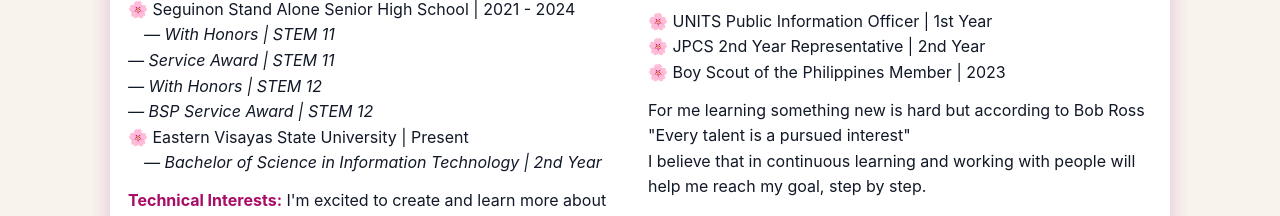
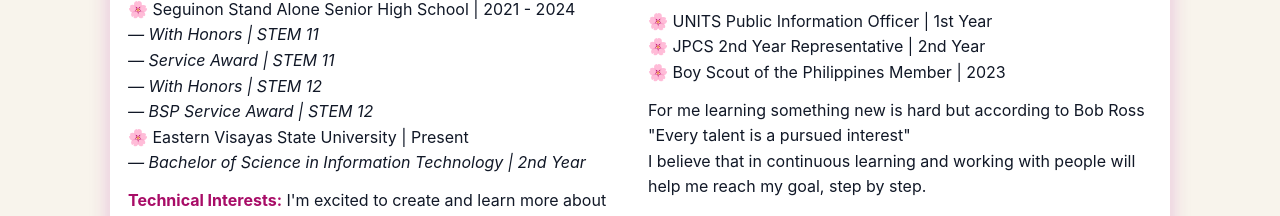
Before and after one commit to shashawon/shashawon.github.io, a plain HTML site: page index.html in a window 1280 px wide. Shown: the part 565-781 px from the top of the page. Drawn offline with nearby package versions, Linux system fonts and the light colour scheme.

Commit message:
fixed <em> tag

```diff
--- a/index.html
+++ b/index.html
@@ -75,14 +75,14 @@
                 🌸 Albuera North Central School | 2012 - 2018<br>
                 🌸 Dr. Geronimo B. Zaldivar Memorial School of Fisheries | 2018 - 2021<br>
                 🌸 Seguinon Stand Alone Senior High School | 2021 - 2024<br>
-                <em style="margin-left:16px">
+                <em>
                   — With Honors | STEM 11<br>
                   — Service Award | STEM 11<br>
                   — With Honors | STEM 12<br>
                   — BSP Service Award | STEM 12
                 </em><br>
                 🌸 Eastern Visayas State University | Present<br>
-                <em style="margin-left:16px">— Bachelor of Science in Information Technology | 2nd Year</em>
+                <em>— Bachelor of Science in Information Technology | 2nd Year</em>
               </p>
               <p><strong>Technical Interests:</strong> I'm excited to create and learn more about web development, networking fundamentals, database design, cybersecurity principles, and automation. I enjoy learning new tech tips and applying them to solve related problems.</p>
             </div>
--- a/style.css
+++ b/style.css
@@ -31,6 +31,11 @@
       -webkit-font-smoothing:antialiased; -moz-osx-font-smoothing:grayscale;
       line-height:1.45; padding-bottom:60px;
     }
+
+    em {
+      text-align: justify;
+    }
+
 
     .sun {
       display: inline-block;
```
